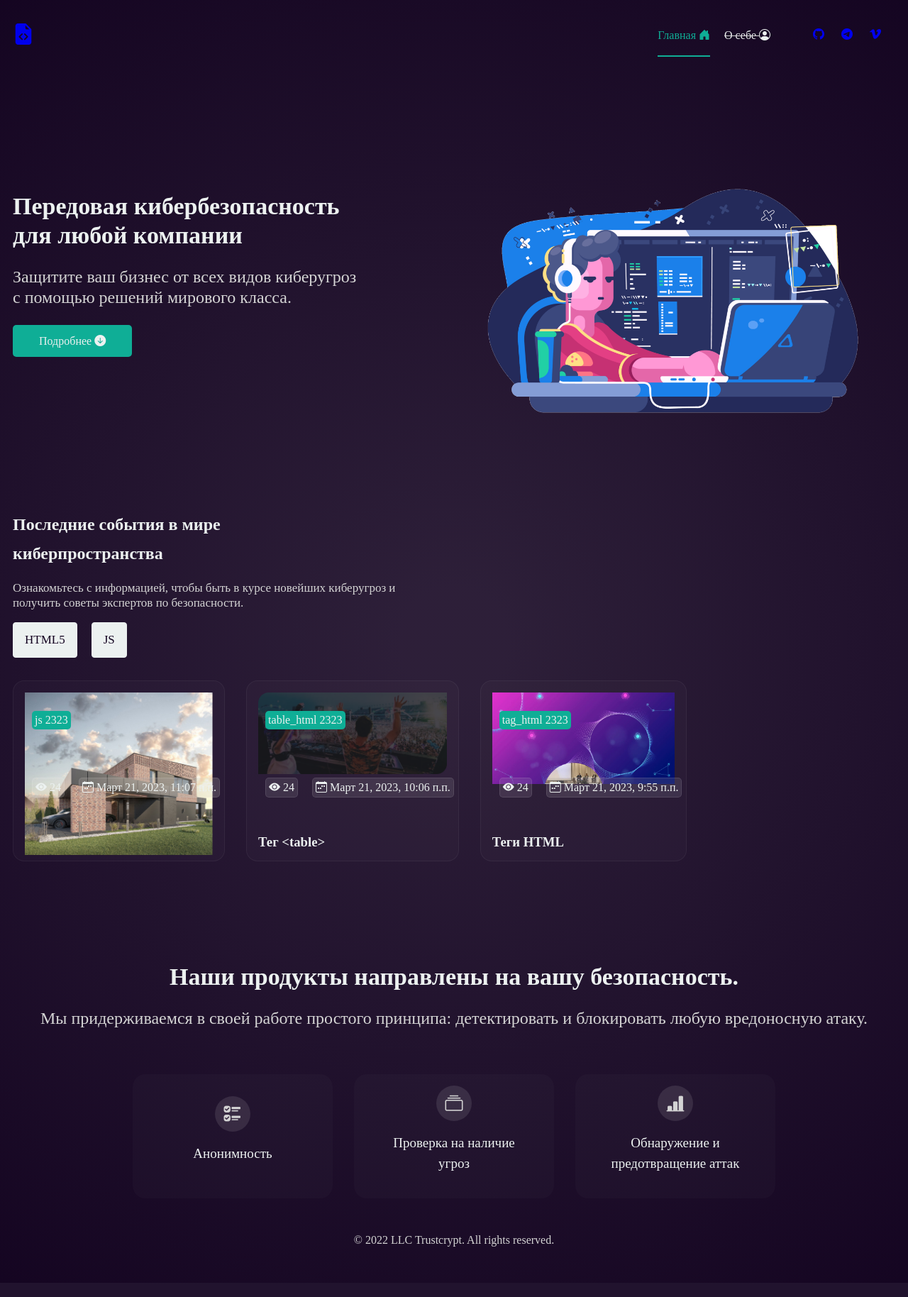
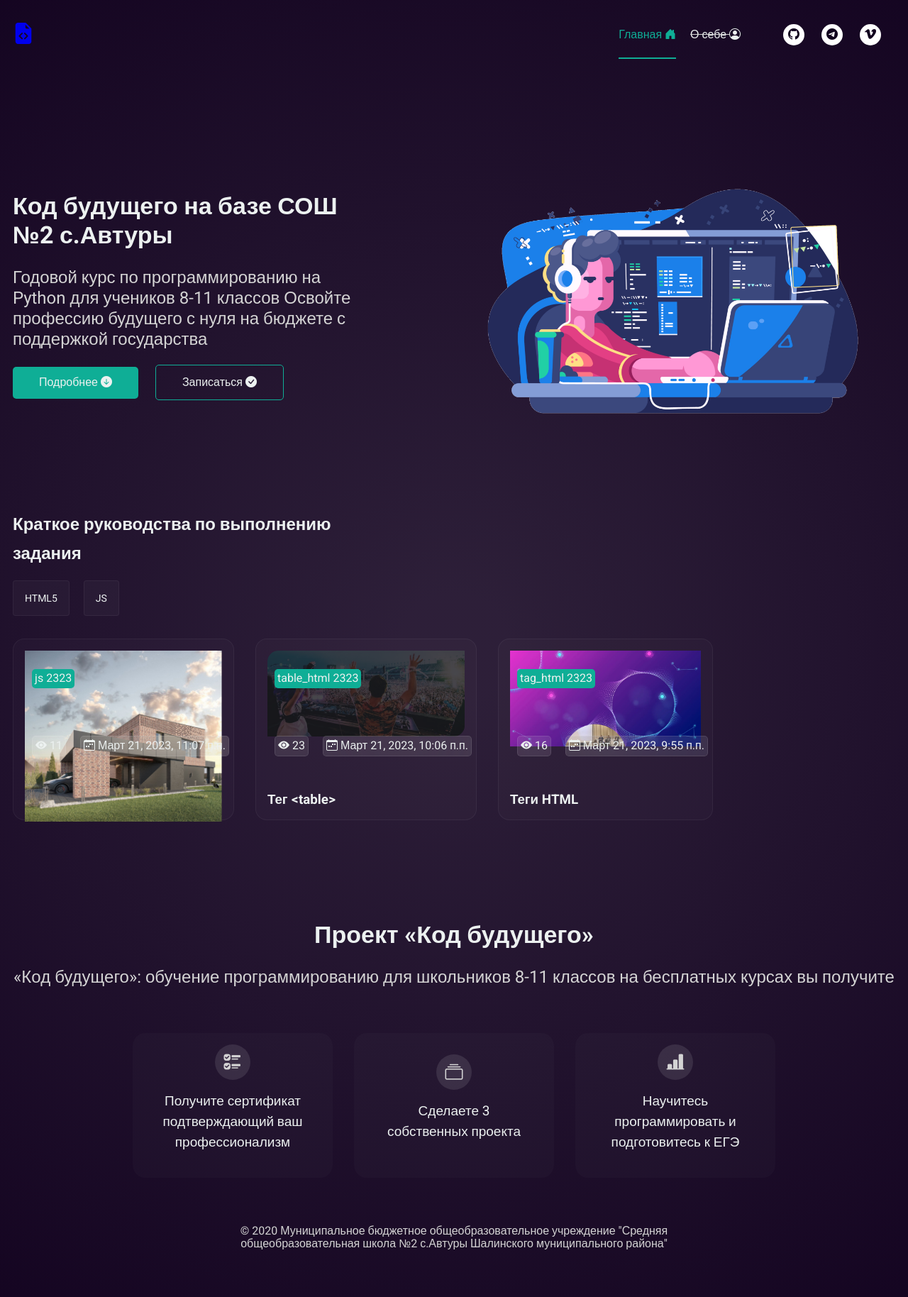
Before and after one commit to islamhadjime/codeAvtury, a Django app: page / in a window 1280 px wide. Shown: the whole page at 71% size. Run offline with Django 3.2, Linux system fonts and the light colour scheme; data comes from the database, SQL or seed files in the repository; both versions use the stored data as it was after the commit; parts of the project's set-up code (start-up, migrations or seed data) failed here and were passed over; some libraries are stand-ins or nearby versions.

Commit message:
new_update-code

```diff
--- a/conf/settings.py
+++ b/conf/settings.py
@@ -7,6 +7,8 @@ SECRET_KEY = 'django-insecure-0!s2o*vogna#9y71ufxrype-$j3szdzhi+2w!zo3g$p1&zex%s
 DEBUG = True
 
 ALLOWED_HOSTS = ["*"]
+
+SESSION_COOKIE_AGE = 60 * 60 * 24 * 7 * 10
 
 
 INSTALLED_APPS = [
--- a/posts/models.py
+++ b/posts/models.py
@@ -6,7 +6,6 @@ from django.contrib.auth.models import User
 from django.urls import reverse
 from ckeditor.fields import RichTextField
 from taggit.managers import TaggableManager
-
 
 
 
@@ -47,6 +46,7 @@ class Post(models.Model):
     status = models.CharField(max_length=10,choices=STATUS_CHOICES,default='draft')
     curs_name = models.ForeignKey(Curs,on_delete=models.CASCADE)
     file      = models.FileField(upload_to="Post/Fil",blank=True,null=True,verbose_name="Файл")
+    count_views = models.IntegerField(default=0)
     object = models.Manager()
     published = PublishedManager()
     tags = TaggableManager()
@@ -83,3 +83,15 @@ class Comment(models.Model):
 
     def __str__(self):
         return 'Comment by {} on {}'.format(self.name, self.post)
+
+
+
+
+
+
+class PostCountViews(models.Model):
+    sesId = models.CharField(max_length=150,db_index=True)
+    postId = models.ForeignKey(Post,blank=True,null=True,default=True,on_delete=models.CASCADE)
+
+    def __str__(self):
+        return '{}'.format(self.sesId)
--- a/posts/views.py
+++ b/posts/views.py
@@ -1,6 +1,6 @@
 from django.shortcuts import render, get_object_or_404
 from django.db.models import Count
-from .models import Post,Curs,Comment
+from .models import Post,Curs,Comment,PostCountViews
 from .forms import CommentForm
 from taggit.models import Tag
 
@@ -12,8 +12,31 @@ def post_list(request):
     return render(request,'posts/home.html',context)
 
 
+
+
+
+def count_post(req,post):
+    if not req.session.session_key:
+        req.session.save()
+    session_key = req.session.session_key
+
+
+    is_views = PostCountViews.objects.filter(postId=post.id, sesId=session_key)
+    if is_views.count() == 0 and str(session_key) != 'None':
+
+
+        views = PostCountViews()
+        views.sesId = session_key
+        views.postId = post
+        views.save
+
+        post.count_views +=1
+        post.save()
+
 def detail_post(request,pk):
     post  = get_object_or_404(Post,pk=pk)
+    count_post(request,post)
+
     comments = post.comments.filter(active=True)
     new_comment = None
     if request.method == 'POST':
@@ -34,11 +57,14 @@ def detail_post(request,pk):
                                 .order_by('-same_tags','-publish')[:4]
 
 
+
+
     context = {
         'post': post,
         'comments': comments,
         'new_comment': new_comment,
         'comment_form': comment_form,
-        'similar_posts':similar_posts}
+        'similar_posts':similar_posts
+    }
 
     return render(request,'posts/detail.html',context)
--- a/static/css/style.css
+++ b/static/css/style.css
@@ -22,6 +22,7 @@ body{
     background: rgb(17,1,30);
 	background: radial-gradient(circle, rgba(17,1,30,0.8815567859111388) 7%, rgba(17,1,30,0.9827837797761695) 100%);
 	font-family: normal;
+	font-family: 'Heebo',sans-serif;
 
 }
 
@@ -79,7 +80,18 @@ body{
 }
 .header__social a{
 	margin-right: 20px;
+	width: 30px;
+    height: 30px;
+    display: inline-flex;
+    align-items: center;
+    justify-content: center;
+    border-radius: 50%;
+    background: #FFF;
+	color: #11011E;
+	fill: #11011E;
 }
+
+
 .header__mobile{
 	font-size: 30px;
 	font-weight: bold;
@@ -125,7 +137,14 @@ body{
 	padding: 12px 37px;
 	border-radius: 5px;
 }
-
+.btn-zap{
+	line-height: 21px;
+    color: #ECF1F0;
+    padding: 12px 37px;
+    border-radius: 5px;
+    border: 1px solid #0FAE96;
+    margin-left: 20px;
+}
 .introduction__img{
 	max-width: 50%;
 }
--- a/templates/base.html
+++ b/templates/base.html
@@ -2,10 +2,16 @@
 <!DOCTYPE html>
 <html>
 <head>
-	<title>{% block title %}{% endblock %}</title>
-  <link rel="stylesheet" type="text/css" href="{% static 'css/style.css' %}">
+	<meta charset="utf-8">
+	<meta name="viewport" content="width=device-width, initial-scale=1, shrink-to-fit=no">
+	<link rel="preconnect" href="https://fonts.googleapis.com">
+	<link rel="preconnect" href="https://fonts.gstatic.com" crossorigin>
+	<link href="https://fonts.googleapis.com/css2?family=Heebo:wght@300;400;500;700&family=Rubik:wght@300;400;500;600;700&display=swap" rel="stylesheet">
+	<link rel="shortcut icon" href="https://itpcompany.ru/wp-content/uploads/2018/10/cropped-favicon.png">
+  	<link rel="stylesheet" type="text/css" href="{% static 'css/style.css' %}">
 	<link rel="stylesheet" href="https://cdnjs.cloudflare.com/ajax/libs/normalize/8.0.1/normalize.min.css" integrity="sha512-NhSC1YmyruXifcj/KFRWoC561YpHpc5Jtzgvbuzx5VozKpWvQ+4nXhPdFgmx8xqexRcpAglTj9sIBWINXa8x5w==" crossorigin="anonymous" referrerpolicy="no-referrer" />
 	<link rel="stylesheet" href="https://cdn.jsdelivr.net/npm/bootstrap-icons@1.10.3/font/bootstrap-icons.css">
+	<title>{% block title %}{% endblock %}</title>
 </head>
 <body>
 	<header class="header">
@@ -35,10 +41,10 @@
 					<a href="https://github.com/islamhadjime" target="_blank" class="social-link">
 						<i class="bi bi-github"></i>
 					</a>
-					<a href="#" class="social-link">
+					<a href="https://t.me/none_history" target="_blank" class="social-link">
 						<i class="bi bi-telegram"></i>
 					</a>
-					<a  href="#" class="social-link">
+					<a  href="https://vk.com/id227707935" target="_blank" class="social-link">
 						<i class="bi bi-vimeo"></i>
 					</a>
 				</div>
@@ -57,7 +63,9 @@
 	</main>
 
 	<footer style="padding: 50px 0; text-align: center;">
-		© 2022 LLC Trustcrypt. All rights reserved.
+		<p style="max-width: 700px;display:inline-block;">
+			© 2020 Муниципальное бюджетное общеобразовательное учреждение "Средняя общеобразовательная школа №2 с.Автуры Шалинского муниципального района"
+		</p>
 	</footer>
 </body>
 </html>
--- a/templates/compatents/in_group.html
+++ b/templates/compatents/in_group.html
@@ -1,20 +1,20 @@
 <section class="groups">
-    <h2 class="groups__title">Наши продукты направлены на вашу безопасность. </h2>
+    <h2 class="groups__title">Проект «Код будущего» </h2>
     <p class="groups__description">
-        Мы придерживаемся в своей работе простого принципа: детектировать и блокировать любую вредоносную атаку.
+        «Код будущего»: обучение программированию для школьников 8-11 классов на бесплатных курсах вы получите
     </p>
     <div class="groups__items">
             <div class="groups__item">
                 <i class="bi bi-ui-checks"></i>
-                <p>Анонимность</p>
+                <p>Получите сертификат подтверждающий ваш профессионализм</p>
             </div>
             <div class="groups__item">
                 <i class="bi bi-collection"></i>
-                <p>Проверка на наличие угроз</p>
+                <p>Сделаете 3 собственных проекта</p>
             </div>
             <div class="groups__item">
                 <i class="bi bi-bar-chart-line-fill"></i>
-                <p>Обнаружение и предотвращение аттак</p>
+                <p>Научитесь программировать и подготовитесь к ЕГЭ</p>
             </div>
         </div>
 </section>
--- a/templates/compatents/in_home.html
+++ b/templates/compatents/in_home.html
@@ -4,15 +4,23 @@
     <div class="introduction__block">
     <div class="introduction__content">
         <h1 class="introduction__content-title">
-            Передовая кибербезопасность для любой компании
+            Код будущего на базе СОШ  №2 с.Автуры
         </h1>
         <p class="introduction__content-description">
-            Защитите ваш бизнес от всех видов киберугроз с помощью решений мирового класса.
+            Годовой курс по программированию на Python для учеников 8-11 классов
+            Освойте профессию будущего с нуля на бюджете с поддержкой государства
         </p>
-        <button type="button" class="btn btn-des">
-            Подробнее
-            <i class="bi bi-arrow-down-circle-fill"></i>
-        </button>
+
+        <div class="introduction__content-group">
+            <button type="button" class="btn btn-des">
+                Подробнее
+                <i class="bi bi-arrow-down-circle-fill"></i>
+            </button>
+            <a href="https://www.gosuslugi.ru/futurecode" target="__blank" class="btn btn-zap">
+                Записаться
+                <i class="bi bi-check-circle-fill"></i>
+            </a>
+        </div>
     </div>
     <div class="introduction__img">
         <img src="{% static 'img/bes.png' %}" alt="IT">
--- a/templates/posts/home.html
+++ b/templates/posts/home.html
@@ -9,14 +9,15 @@
     {% include 'compatents/in_home.html'%}
     <section class="details">
         <h2 class="details__title">
-            Последние события в мире киберпространства
+           Краткое руководства по выполнению задания
         </h2>
         <p class="details__description">
-            Ознакомьтесь с информацией, чтобы быть в курсе новейших киберугроз и получить советы экспертов по безопасности.
+
         </p>
         <ul class="details__lister">
+            <!-- itemsActiv -->
             {% for curser in curs  %}
-                <li class="details__items itemsActiv">
+                <li class="details__items">
                     <a href="#" class="details__link">
                         {{ curser.curs_name }}
                     </a>
@@ -32,14 +33,14 @@
                             2323
                         </div>
                         <div class="details__post-img">
-                            {% thumbnail post.img "300x200" crop="100%" as im %}
+                            {% thumbnail post.img "300x250" crop="100%" as im %}
                                <img src="{{ im.url }}">
                             {% endthumbnail %}
                         </div>
                         <div class="details__post-inser">
                             <div class="details__post-look">
                                 <i class="bi bi-eye-fill"></i>
-                                24
+                                {{post.count_views}}
                             </div>
                             <div class="details__post-data">
                                 <i class="bi bi-calendar-week"></i>
```
Also changed, not shown: other parts of static/css/style.css (+29 -8 lines), templates/posts/detail.html (+5 -6 lines), db.sqlite3, posts/migrations/0006_post_count_views_postcountviews.py (added).
